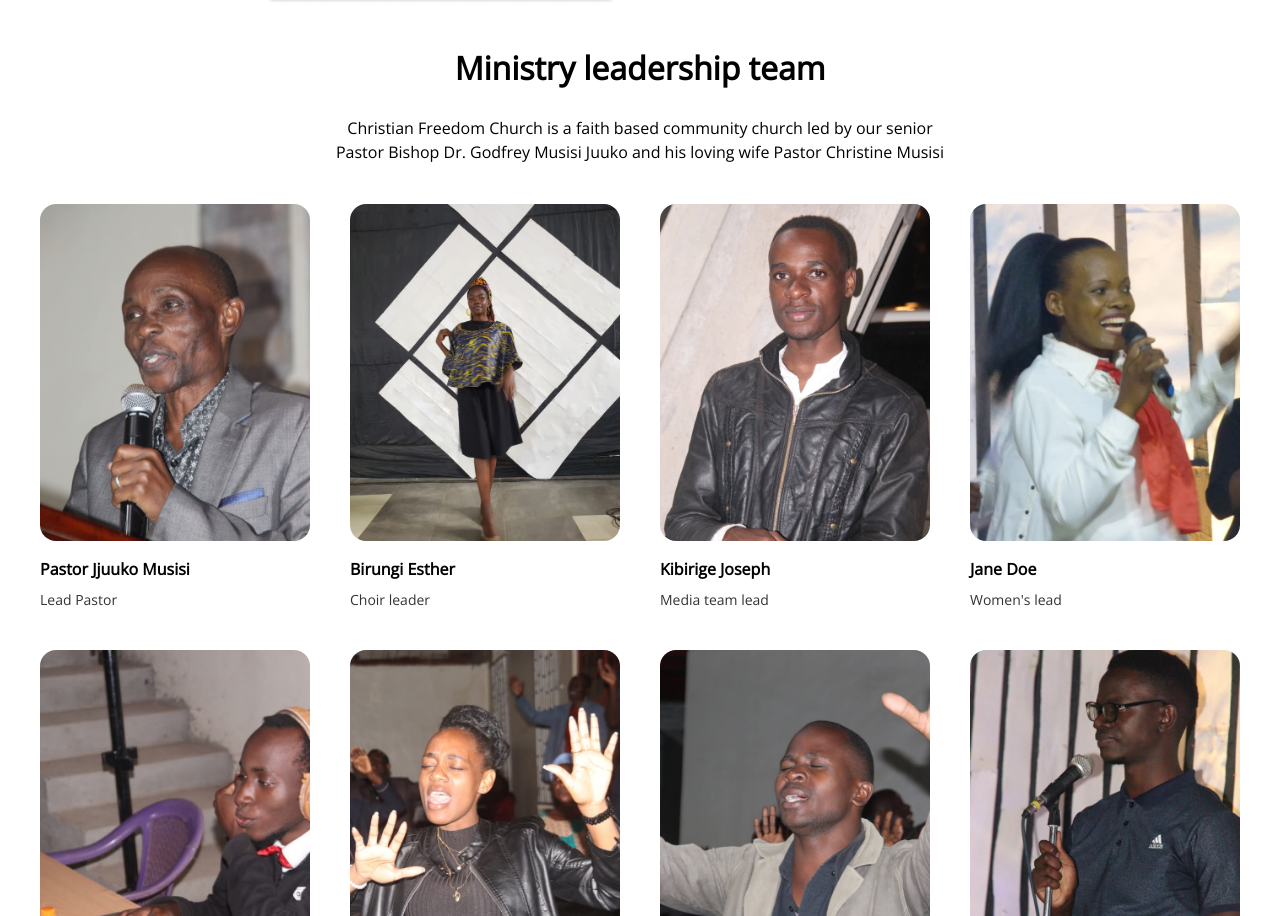
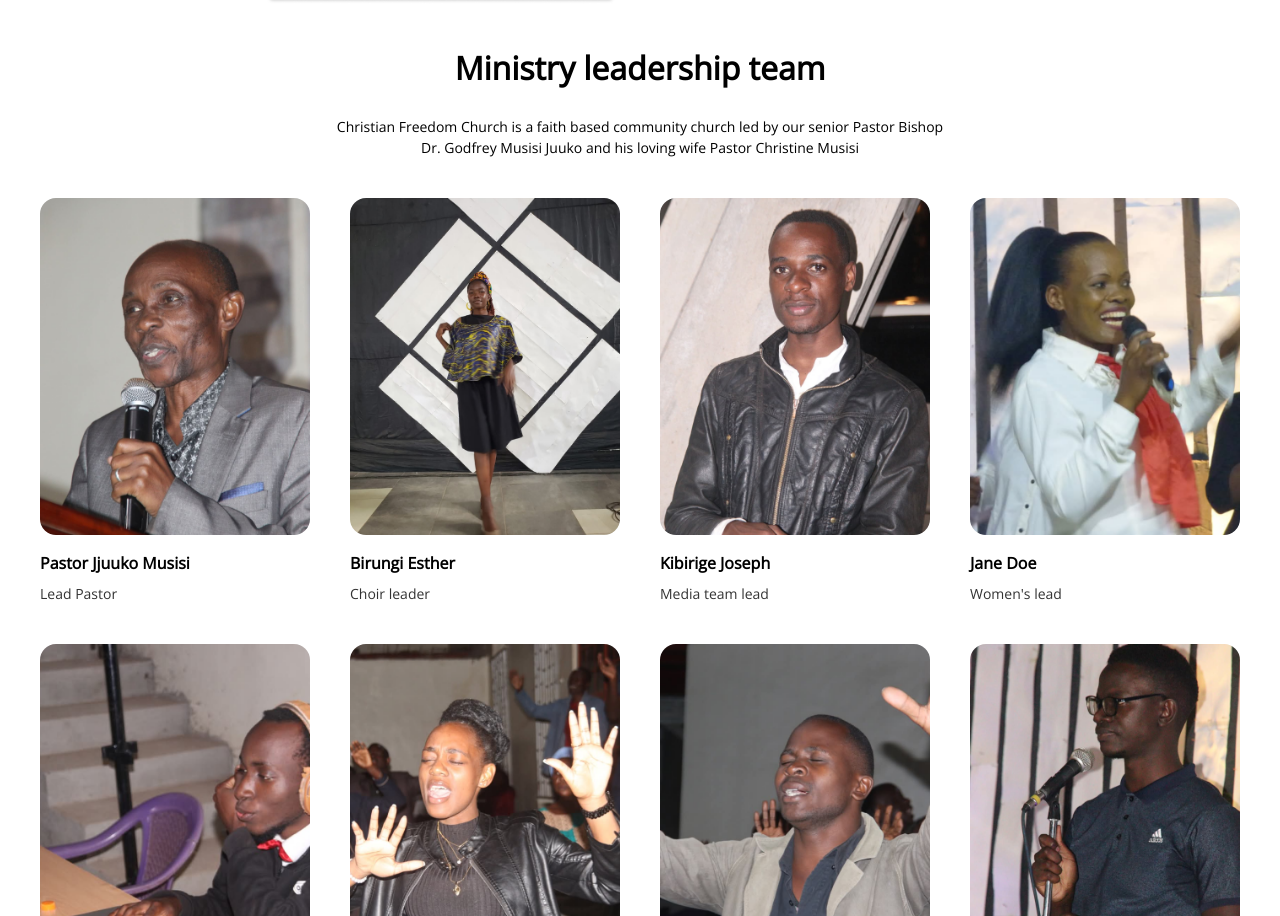
Before and after one commit to twesigetrejan/christian_freedom_church_website, a Next.js app: page /about in a window 1280 px wide. Shown: the part 1247-2163 px from the top of the page. Built offline with nearby package versions, Linux system fonts and the light colour scheme.

Commit message:
styles change

```diff
--- a/components/about/ministry-leadership.tsx
+++ b/components/about/ministry-leadership.tsx
@@ -5,7 +5,7 @@ export const MinistryLeadership = () => {
     <Container>
       <div className="flex flex-col justify-center gap-6 items-center pt-10">
         <h2 className="text-h2 font-bold">Ministry leadership team</h2>
-        <p className="text-p1 max-w-[618px] text-center mb-10">
+        <p className="text-[14px] max-w-[618px] text-center mb-10">
           Christian Freedom Church is a faith based community church led by our
           senior Pastor Bishop Dr. Godfrey Musisi Juuko and his loving wife
           Pastor Christine Musisi
```
